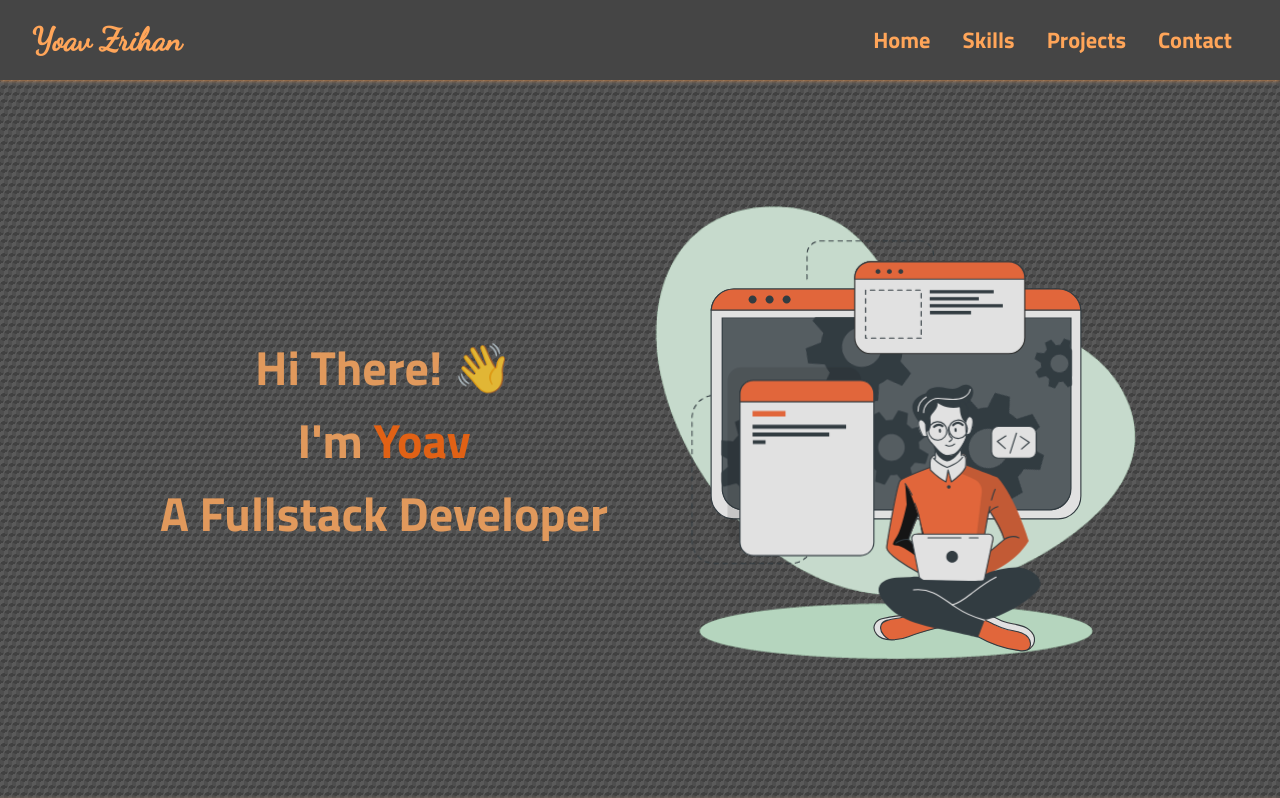
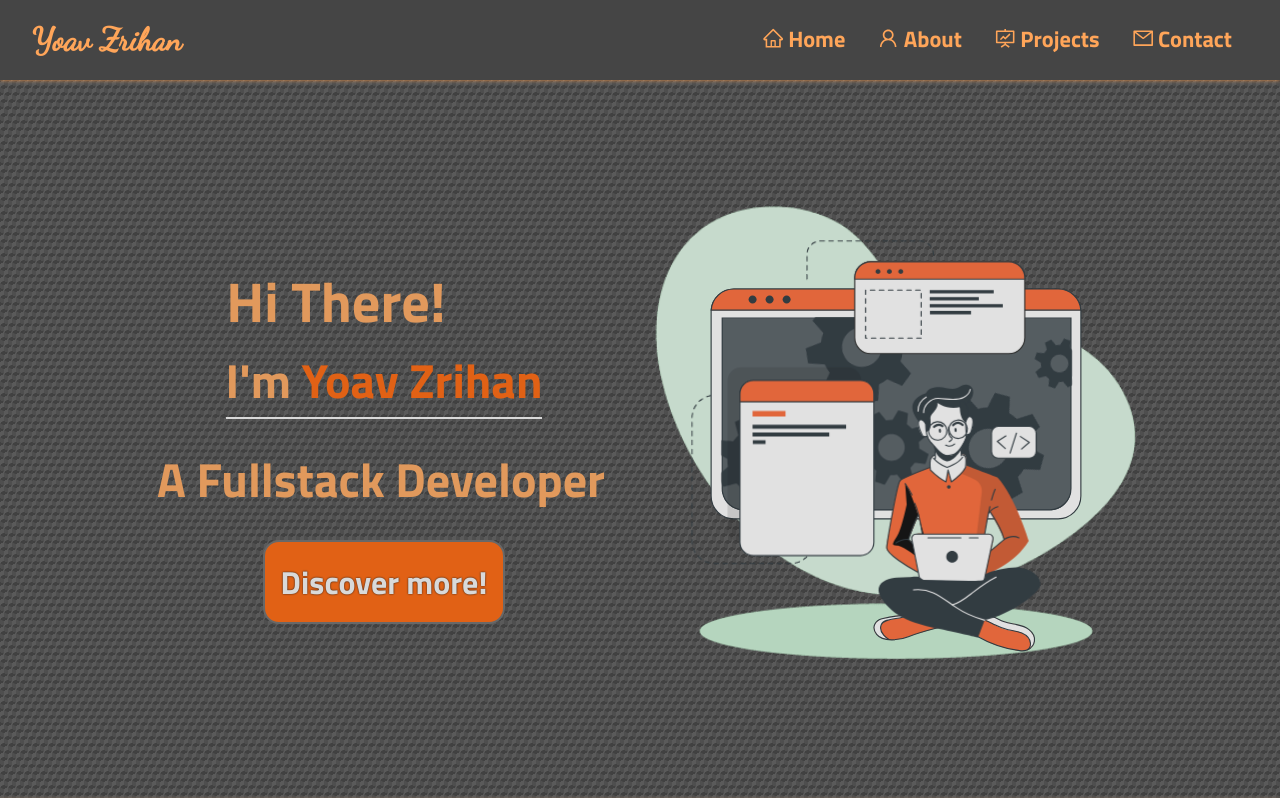
Before and after one commit to 0xYoyo/personal-portfolio-0xYoyo, a React (Create React App) app: page / in a window 1280 px wide. Shown: the top 798 px of the page. Built offline with nearby package versions, Linux system fonts and the light colour scheme.

Commit message:
finish home and nav design

```diff
--- a/src/App.js
+++ b/src/App.js
@@ -1,28 +1,39 @@
+import { useRef } from "react";
 import "./Styles/App.css";
 import Contact from "./components/Contact";
 import Home from "./components/Home";
 import Nav from "./components/Nav";
 import Projects from "./components/Projects";
-import Skills from "./components/Skills";
+import About from "./components/About";
 
 function App() {
+  const homeRef = useRef(null);
+  const aboutRef = useRef(null);
+  const projectsRef = useRef(null);
+  const contactRef = useRef(null);
+
   return (
     <>
-      <Nav />
+      <Nav
+        homeRef={homeRef}
+        aboutRef={aboutRef}
+        projectsRef={projectsRef}
+        contactRef={contactRef}
+      />
       <div className="App">
-        <section>
-          <Home />
+        <section ref={homeRef}>
+          <Home aboutRef={aboutRef} />
         </section>
 
-        <section>
-          <Skills />
+        <section ref={aboutRef}>
+          <About />
         </section>
 
-        <section>
+        <section ref={projectsRef}>
           <Projects />
         </section>
 
-        <section>
+        <section ref={contactRef}>
           <Contact />
         </section>
       </div>
--- a/src/Styles/App.css
+++ b/src/Styles/App.css
@@ -50,6 +50,94 @@ section > div {
   white-space: nowrap;
 }
 
+.developer {
+  max-height: 100%;
+}
+
+.intro {
+  display: flex;
+  flex-direction: column;
+  justify-content: center;
+  align-items: center;
+  color: var(--textColor);
+  font-weight: bold;
+  gap: 1.5rem;
+}
+
+.intro > div {
+  border-bottom: 2px inset whitesmoke;
+}
+
+.intro span {
+  color: var(--secondaryColor);
+}
+.typewriter {
+  overflow: hidden;
+  padding-right: 4px;
+  border-right: 0.15rem solid orange;
+  white-space: nowrap;
+  margin: 0 auto;
+  opacity: 0;
+  animation: typing 3.5s 1s steps(40, end) forwards,
+    blink-caret 0.75s step-end infinite;
+}
+
+@keyframes typing {
+  from {
+    opacity: 1;
+    max-width: 0;
+  }
+  to {
+    opacity: 1;
+    max-width: 100%;
+  }
+}
+
+@keyframes blink-caret {
+  from,
+  to {
+    border-color: transparent;
+  }
+  50% {
+    border-color: orange;
+  }
+}
+
+.hello {
+  display: flex;
+  justify-content: center;
+  align-items: center;
+}
+
+.hello p {
+  align-self: flex-end;
+}
+
+.wave {
+  max-width: 6rem;
+}
+
+.more {
+  font-size: 2rem;
+  padding: 1rem;
+  background-color: var(--secondaryColor);
+  color: whitesmoke;
+  font-weight: bold;
+  text-shadow: black 0px 0px 2px;
+  border: 2px solid var(--mainColorLight);
+  border-radius: 1rem;
+  cursor: pointer;
+  transition: all 0.3s ease-in-out;
+}
+
+.more:hover {
+  background-color: wheat;
+  color: var(--secondaryColor);
+  box-shadow: 0 0 4px whitesmoke;
+}
+
+/* Media queries */
+
 @media (max-width: 1024px) {
   .Home {
     grid-auto-flow: column;
@@ -58,24 +146,16 @@ section > div {
     font-size: 2rem;
   }
 
+  .wave {
+    max-width: 4rem;
+  }
+
   section > div {
     padding: 2rem;
   }
+
+  .more {
+    font-size: 1rem;
+    padding: 0.5rem;
+  }
 }
-
-.intro {
-  display: flex;
-  flex-direction: column;
-  justify-content: center;
-  align-items: center;
-  color: var(--textColor);
-  font-weight: 600;
-}
-
-.intro span {
-  color: var(--secondaryColor);
-}
-
-.developer {
-  max-height: 100%;
-}
--- a/src/Styles/Nav.css
+++ b/src/Styles/Nav.css
@@ -38,15 +38,26 @@ header {
   box-shadow: 0 0 4px var(--textColor);
 }
 
-nav a {
+.scroller {
+  background-color: var(--mainColor);
+  outline: none;
+  border: none;
   margin: 0 1rem;
   color: var(--textColor);
   text-decoration: none;
   font-size: 1.4rem;
   font-weight: 600;
+  display: flex;
+  justify-content: center;
+  gap: 4px;
 }
 
-nav a:hover {
+.scroller span {
+  margin-top: 3px;
+}
+
+.scroller:hover {
+  cursor: pointer;
   border-bottom: 1px solid var(--textColor);
 }
 
@@ -97,7 +108,7 @@ nav {
     right: 2rem;
   }
 
-  nav a {
+  .scroller {
     font-size: 1.7rem;
   }
 }
--- /dev/null
+++ b/src/components/About.js
@@ -0,0 +1,7 @@
+import React from "react";
+
+function About() {
+  return <div className="About">About</div>;
+}
+
+export default About;
--- a/src/components/Home.js
+++ b/src/components/Home.js
@@ -1,16 +1,42 @@
-import React from "react";
+import React, { useEffect, useRef } from "react";
 import Lottie from "lottie-react";
 import animationData from "../assets/developer-animation.json";
-//import wave from "../assets/wave-animation.json";
+import wave from "../assets/wave-animation.json";
 
-function Home() {
+function Home({ aboutRef }) {
+  const ref = useRef(null);
+  useEffect(() => {
+    setTimeout(() => {
+      ref?.current?.play();
+    }, 1500);
+  }, []);
+
   return (
     <div className="Home">
       <div className="intro">
-        <p>
-          Hi There! 👋 <br /> I'm <span>Yoav</span>
-          <br /> A Fullstack Developer
-        </p>
+        <div>
+          <h3 className="hello">
+            <p>Hi There!</p>{" "}
+            <Lottie
+              lottieRef={ref}
+              autoplay={false}
+              className="wave"
+              animationData={wave}
+            />
+          </h3>
+          <p>
+            I'm <span>Yoav Zrihan</span>
+          </p>
+        </div>
+        <p className="typewriter">A Fullstack Developer </p>
+        <button
+          className="more"
+          onClick={() => {
+            aboutRef.current?.scrollIntoView({ behavior: "smooth" });
+          }}
+        >
+          Discover more!
+        </button>
       </div>
       <Lottie className="developer" animationData={animationData} />
     </div>
--- a/src/components/Nav.js
+++ b/src/components/Nav.js
@@ -1,22 +1,72 @@
 import { useRef } from "react";
 import { FaBars, FaTimes } from "react-icons/fa";
+import {
+  AiOutlineHome,
+  AiOutlineUser,
+  AiOutlineFundProjectionScreen,
+  AiOutlineMail,
+} from "react-icons/ai";
 import "../Styles/Nav.css";
 
-function Nav() {
+function Nav({ homeRef, aboutRef, projectsRef, contactRef }) {
   const navRef = useRef();
 
   const showNav = () => {
     navRef.current.classList.toggle("burger-nav");
   };
 
+  const scrollTo = (ref) => {
+    ref.current?.scrollIntoView({ behavior: "smooth" });
+  };
+
   return (
     <header>
       <h3 id="name-logo">Yoav Zrihan</h3>
       <nav ref={navRef}>
-        <a href="/#">Home</a>
-        <a href="/#">Skills</a>
-        <a href="/#">Projects</a>
-        <a href="/#">Contact</a>
+        <button
+          className="scroller"
+          onClick={() => {
+            scrollTo(homeRef);
+          }}
+        >
+          <span>
+            <AiOutlineHome />
+          </span>{" "}
+          Home
+        </button>
+        <button
+          className="scroller"
+          onClick={() => {
+            scrollTo(aboutRef);
+          }}
+        >
+          <span>
+            <AiOutlineUser />
+          </span>{" "}
+          About
+        </button>
+        <button
+          className="scroller"
+          onClick={() => {
+            scrollTo(projectsRef);
+          }}
+        >
+          <span>
+            <AiOutlineFundProjectionScreen />
+          </span>{" "}
+          Projects
+        </button>
+        <button
+          className="scroller"
+          onClick={() => {
+            scrollTo(contactRef);
+          }}
+        >
+          <span>
+            <AiOutlineMail />
+          </span>{" "}
+          Contact
+        </button>
         <button className="nav-btn nav-close-btn" onClick={showNav}>
           <FaTimes />
         </button>
--- a/src/components/Skills.js
+++ /dev/null
@@ -1,7 +0,0 @@
-import React from "react";
-
-function Skills() {
-  return <div className="Skills">Skills</div>;
-}
-
-export default Skills;
```
